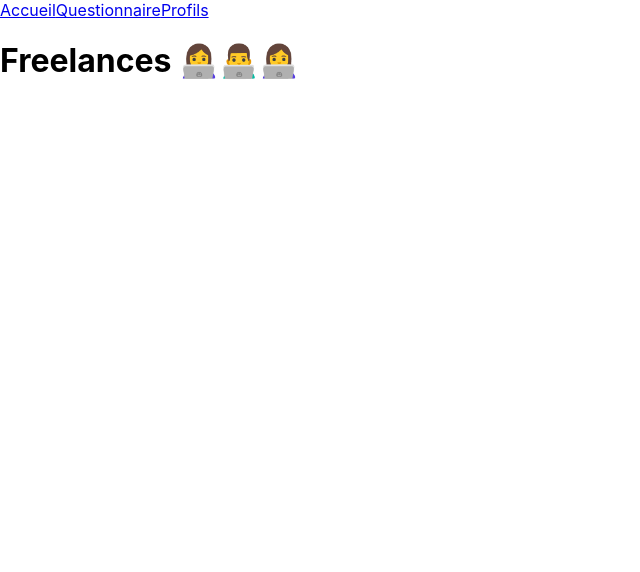
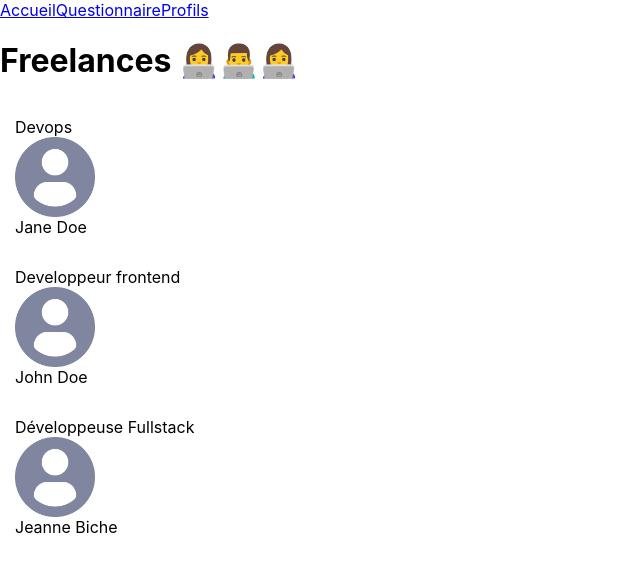
Before and after one commit to RabbiSylva01/shiny-agence, a React (Create React App) app: page /Freelances in a window 1280 px wide. Shown: the top 572 px of the page, without its empty margins (0-640 px from the left). Built offline with nearby package versions, Linux system fonts and the light colour scheme.

Commit message:
update: sécurisez mes props avec proptypes

```diff
--- a/package.json
+++ b/package.json
@@ -6,6 +6,7 @@
     "@testing-library/jest-dom": "^5.16.5",
     "@testing-library/react": "^13.3.0",
     "@testing-library/user-event": "^13.5.0",
+    "prop-types": "^15.8.1",
     "react": "^18.2.0",
     "react-dom": "^18.2.0",
     "react-router-dom": "^6.3.0",
--- /dev/null
+++ b/src/Composants/card.jsx
@@ -0,0 +1,27 @@
+import PropTypes from 'prop-types'
+import DefaultPicture from '../assets/profile.png'
+
+function Card({ label, title, picture }) {
+    return (
+      <div style={{ display: 'flex', flexDirection: 'column', padding: 15 }}>
+        <span>{label}</span>
+        <img src={picture} alt="freelance" height={80} width={80} />
+        <span>{title}</span>
+      </div>
+    )
+  }
+
+  Card.propTypes = {
+    label: PropTypes.string.isRequired,
+    title: PropTypes.string.isRequired,
+    picture: PropTypes.string.isRequired,
+  }
+
+  Card.defaultProps = {
+    label: '',
+    title: '',
+    picture: DefaultPicture,
+  }
+
+
+export default Card
--- a/src/pages/Freelances.jsx
+++ b/src/pages/Freelances.jsx
@@ -1,7 +1,31 @@
-function Freelances() {
+import Card from '../Composants/card'
+
+const freelanceProfiles = [
+    {
+      name: 'Jane Doe',
+      jobTitle: 'Devops',
+    },
+    {
+      name: 'John Doe',
+      jobTitle: 'Developpeur frontend',
+    },
+    {
+      name: 'Jeanne Biche',
+      jobTitle: 'Développeuse Fullstack',
+    },
+  ]
+
+  function Freelances() {
     return (
       <div>
         <h1>Freelances 👩‍💻👨‍💻👩‍💻</h1>
+        {freelanceProfiles.map((profile, index) => (
+          <Card
+            key={`${profile.name}-${index}`}
+            label={profile.jobTitle}
+            title={profile.name}
+          />
+        ))}
       </div>
     )
   }
```
Also changed, not shown: src/assets/profile.png (added).
